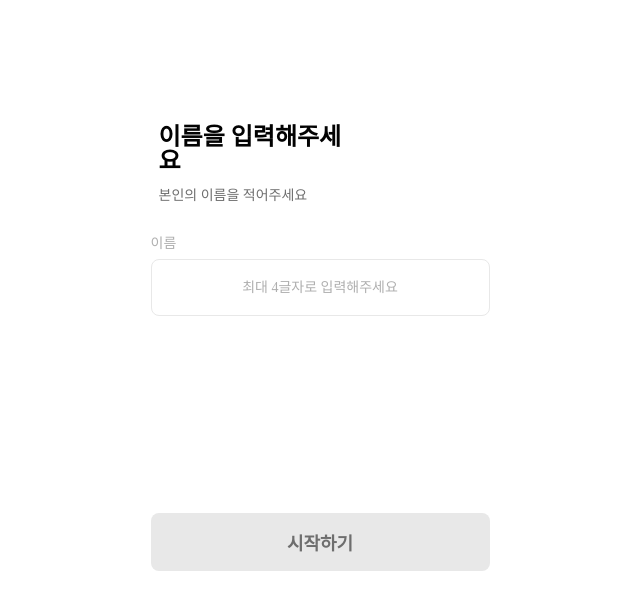
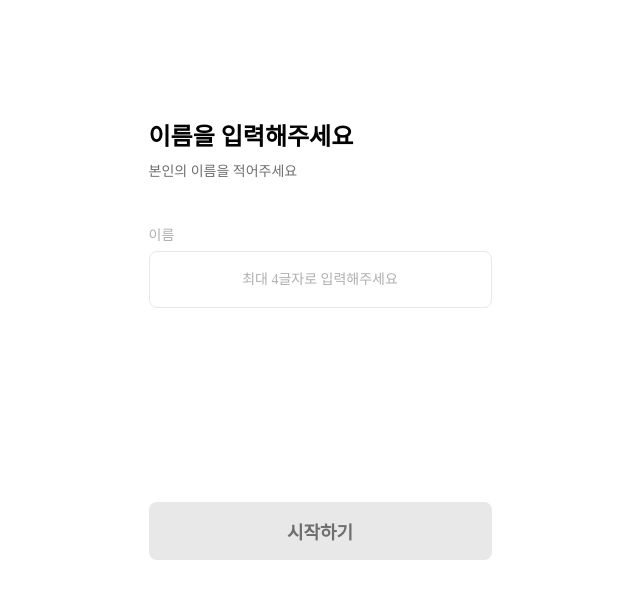
Before and after one commit to SOPT-all/36-SOPKATHON-WEB-WEB4, a React (Vite) app: page /register in a window 1280 px wide. Shown: the top 610 px of the page, without its empty margins (320-960 px from the left). Built offline with nearby package versions, Linux system fonts and the light colour scheme.

Commit message:
refactor: 등록페이지 스타일 통일 적용

```diff
--- a/src/pages/registerPage/button.style.ts
+++ b/src/pages/registerPage/button.style.ts
@@ -1,29 +1,26 @@
 import { css } from '@emotion/react';
+import theme from '@styles/theme';
 
 export const ButtonDisabled = css`
-  width: 339px;
-  height: 58px;
-  background: #E8E8E8;
-  border-radius: 8px;
+  width: 100%;
+  height: 5.8rem;
+  background: ${theme.colors['bg-gray1']};
+  border-radius: 0.8rem;
   border: none;
   text-align: center;
-  color: #6E6E6E;
-  font-size: 18px;
-  font-family: 'Pretendard Variable';
-  font-weight: 600;
+  color: ${theme.colors['text-sub2']};
+  ${theme.fonts['title2-sb-18']}
   cursor: not-allowed;
 `;
 
 export const ButtonEnabled = css`
-  width: 339px;
-  height: 58px;
+  width: 100%;
+  height: 5.8rem;
   background: #7556FF;
-  border-radius: 8px;
+  border-radius: 0.8rem;
   border: none;
   text-align: center;
-  color: white;
-  font-size: 18px;
-  font-family: 'Pretendard Variable';
-  font-weight: 600;
+  color: ${theme.colors['text-white']};
+  ${theme.fonts['title2-sb-18']}
   cursor: pointer;
 `;
--- a/src/pages/registerPage/inputField.style.ts
+++ b/src/pages/registerPage/inputField.style.ts
@@ -1,47 +1,41 @@
 import { css } from '@emotion/react';
+import theme from '@styles/theme';
 
 export const InputContainer = css`
-  width: 339px;
+  width: 100%;
+  display: flex;
   flex-direction: column;
-  justify-content: flex-start;
   align-items: flex-start;
-  gap: 8px;
-  display: inline-flex;
+  gap: 0.8rem;
 `;
 
 export const InputLabel = css`
-  align-self: stretch;
-  color: #AFAFAF;
-  font-size: 14px;
-  font-family: 'Pretendard Variable';
-  font-weight: 400;
+  color: ${theme.colors['text-sub3']};
+  ${theme.fonts['body2-r-14']}
   word-wrap: break-word;
 `;
 
 export const InputWrapper = css`
-  align-self: stretch;
-  height: 57px;
-  position: relative;
-  background: white;
+  width: 100%;
+  height: 5.7rem;
+  background: ${theme.colors['bg-white']};
   overflow: hidden;
-  border-radius: 8px;
-  outline: 1px #E8E8E8 solid;
-  outline-offset: -1px;
+  border-radius: 0.8rem;
+  outline: 0.1rem ${theme.colors['bg-gray1']} solid;
+  outline-offset: -0.1rem;
 `;
 
 export const Input = css`
   width: 100%;
   height: 100%;
-  padding: 0 16px;
-  color: #020202;
-  font-size: 14px;
-  font-family: 'Pretendard Variable';
-  font-weight: 400;
+  padding: 0 1.6rem;
+  color: ${theme.colors['text-primary']};
+  ${theme.fonts['body2-r-14']}
   border: none;
   outline: none;
 
   &::placeholder {
-    color: #AFAFAF;
+    color: ${theme.colors['text-sub3']};
     text-align: center;
   }
 `;
--- a/src/pages/registerPage/registerPage.style.ts
+++ b/src/pages/registerPage/registerPage.style.ts
@@ -5,131 +5,106 @@ export const Wrapper = css`
   width: 100%;
   height: 100%;
   position: relative;
-  background: white;
   overflow: hidden;
+  padding: 0 1.6rem;
 `;
 
 export const TitleContainer = css`
-  width: 20rem;
-  left: 26px;
-  top: 125px;
-  position: absolute;
+  width: 100%;
+  display: flex;
   flex-direction: column;
-  justify-content: flex-start;
   align-items: flex-start;
-  gap: 16px;
-  display: inline-flex;
+  gap: 1.6rem;
+  padding-top: 12.5rem;
 `;
 
 export const Title = css`
-  align-self: stretch;
-  color: #020202;
-  font-size: 24px;
-  font-family: 'Pretendard Variable';
-  font-weight: 700;
+  color: ${theme.colors['text-primary']};
+  ${theme.fonts['head-b-24']}
   word-wrap: break-word;
 `;
 
 export const SubTitle = css`
-  align-self: stretch;
-  color: #6E6E6E;
-  font-size: 14px;
-  font-family: 'Pretendard Variable';
-  font-weight: 400;
+
+  color: ${theme.colors['text-sub2']};
+  ${theme.fonts['body2-r-14']}
   word-wrap: break-word;
 `;
 
 export const InputContainer = css`
-  width: 339px;
-  left: 18px;
-  top: 237px;
-  position: absolute;
+  width: 100%;
+  display: flex;
   flex-direction: column;
-  justify-content: flex-start;
   align-items: flex-start;
-  gap: 8px;
-  display: inline-flex;
+  gap: 0.8rem;
 `;
 
 export const InputFieldContainer = css`
-  left: 18px;
-  top: 237px;
-  position: absolute;
+  width: 100%;
+  display: flex;
+  flex-direction: column;
+  align-items: flex-start;
+  gap: 0.8rem;
+  padding-top: 5rem;
 `;
 
 export const InputLabel = css`
-  align-self: stretch;
-  color: #AFAFAF;
-  font-size: 14px;
-  font-family: 'Pretendard Variable';
-  font-weight: 400;
+  color: ${theme.colors['text-sub3']};
+  ${theme.fonts['body2-r-14']}
   word-wrap: break-word;
 `;
 
 export const InputWrapper = css`
-  align-self: stretch;
-  height: 57px;
-  position: relative;
-  background: white;
+  width: 100%;
+  height: 5.7rem;
+  background: ${theme.colors['bg-white']};
   overflow: hidden;
-  border-radius: 8px;
-  outline: 1px #E8E8E8 solid;
-  outline-offset: -1px;
+  border-radius: 0.8rem;
+  outline: 0.1rem ${theme.colors['bg-gray1']} solid;
+  outline-offset: -0.1rem;
 `;
 
 export const Input = css`
   width: 100%;
   height: 100%;
-  padding: 0 16px;
-  color: #020202;
-  font-size: 14px;
-  font-family: 'Pretendard Variable';
-  font-weight: 400;
+  padding: 0 1.6rem;
+  color: ${theme.colors['text-primary']};
+  ${theme.fonts['body2-r-14']}
   border: none;
   outline: none;
 
   &::placeholder {
-    color: #AFAFAF;
+    color: ${theme.colors['text-sub3']};
     text-align: center;
   }
 `;
 
 export const ButtonDisabled = css`
-  width: 339px;
-  height: 58px;
-  left: 18px;
-  top: 513px;
-  position: absolute;
-  background: #E8E8E8;
-  border-radius: 8px;
+  width: 100%;
+  height: 5.8rem;
+  background: ${theme.colors['bg-gray1']};
+  border-radius: 0.8rem;
   border: none;
   text-align: center;
-  color: #6E6E6E;
-  font-size: 18px;
-  font-family: 'Pretendard Variable';
-  font-weight: 600;
+  color: ${theme.colors['text-sub2']};
+  ${theme.fonts['title2-sb-18']}
   cursor: not-allowed;
 `;
 
 export const ButtonEnabled = css`
-  width: 339px;
-  height: 58px;
-  left: 18px;
-  top: 513px;
-  position: absolute;
+  width: 100%;
+  height: 5.8rem;
   background: #7556FF;
-  border-radius: 8px;
+  border-radius: 0.8rem;
   border: none;
   text-align: center;
-  color: white;
-  font-size: 18px;
-  font-family: 'Pretendard Variable';
-  font-weight: 600;
+  color: ${theme.colors['text-white']};
+  ${theme.fonts['title2-sb-18']}
   cursor: pointer;
 `;
 
 export const ButtonContainer = css`
-  left: 18px;
-  top: 513px;
-  position: absolute;
+  width: 100%;
+  height: 5.8rem;
+  padding-top: 19.4rem;
 `;
```
